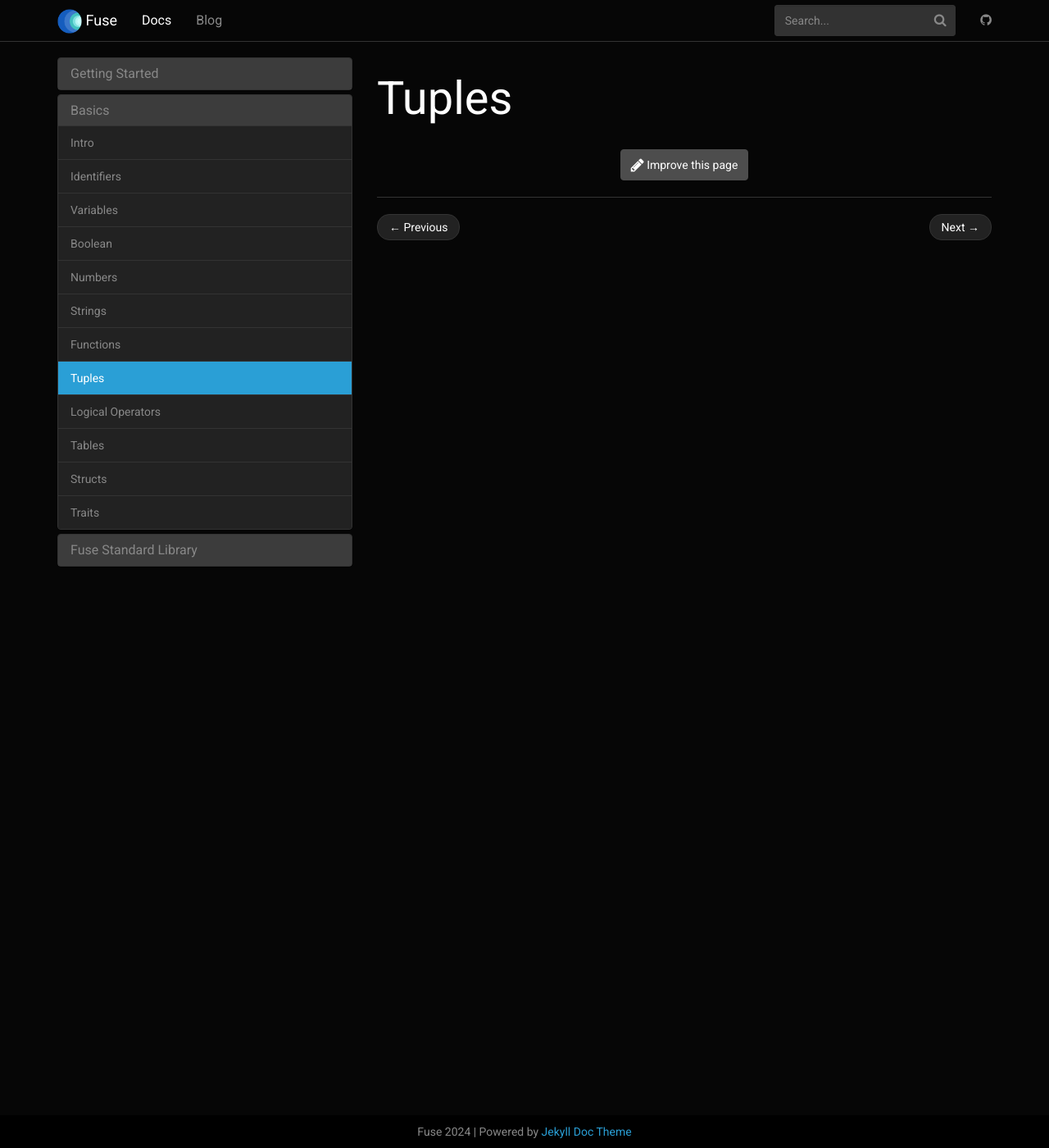
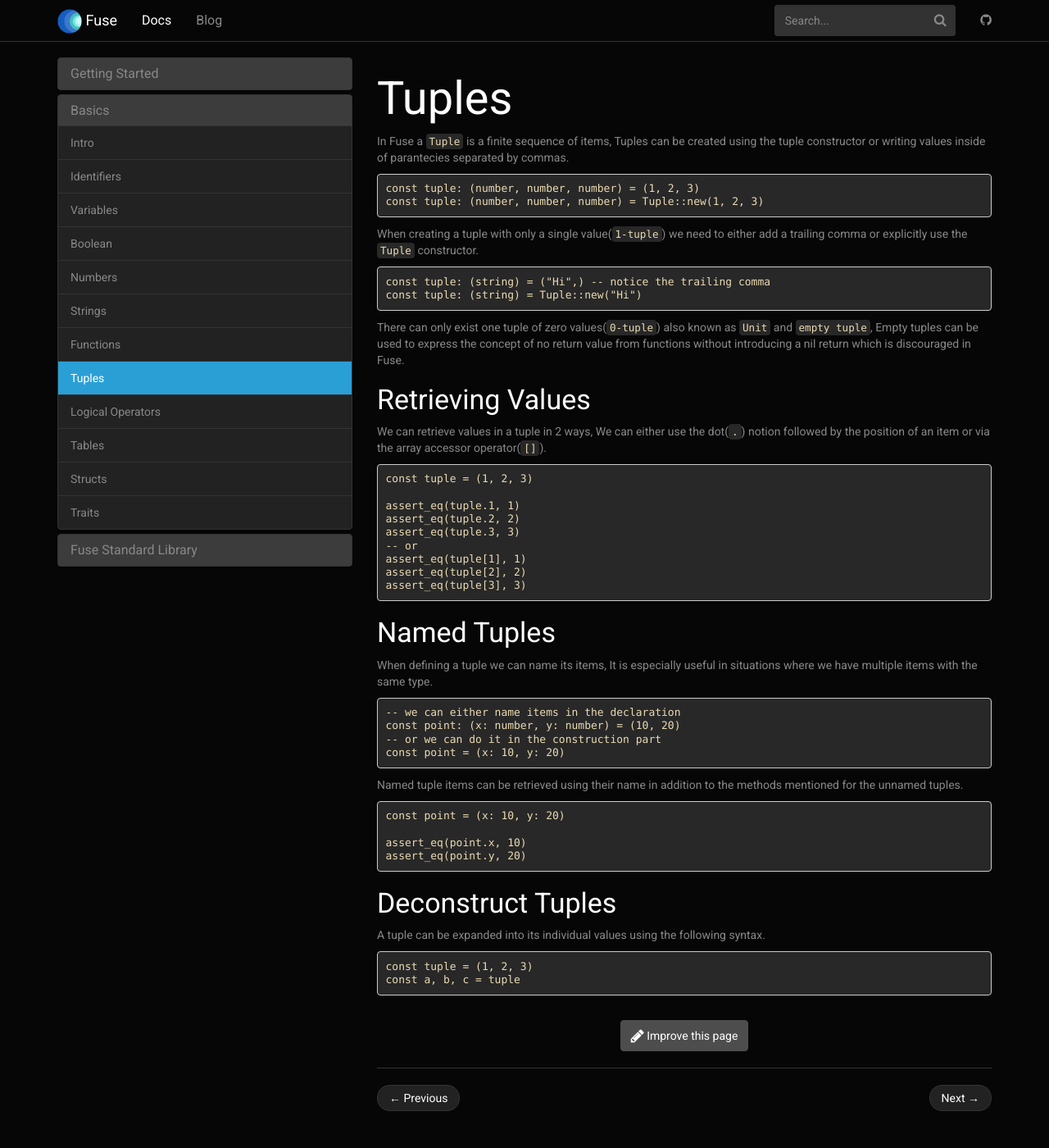
Before and after one commit to fuse-lang/fuse-lang.github.io, a Jekyll site: the page built from _docs/basics/07-tuples.md, in a window 1280 px wide and 1400 px high. Shown: the whole window at 82% size. Built offline with Jekyll 4.4.1, drawn with Linux system fonts in a browser that asks for light colours.

Commit message:
improve documentation for tuples.

````diff
--- a/_docs/basics/07-tuples.md
+++ b/_docs/basics/07-tuples.md
@@ -2,3 +2,64 @@
 title: Tuples
 permalink: /docs/tuples/
 ---
+
+In Fuse a `Tuple` is a finite sequence of items, Tuples can be created using the tuple constructor or writing values inside of parantecies separated by commas.
+
+```fuse
+const tuple: (number, number, number) = (1, 2, 3)
+const tuple: (number, number, number) = Tuple::new(1, 2, 3)
+```
+
+When creating a tuple with only a single value(`1-tuple`) we need to either add a trailing comma or explicitly use the `Tuple` constructor.
+
+```fuse
+const tuple: (string) = ("Hi",) -- notice the trailing comma
+const tuple: (string) = Tuple::new("Hi")
+```
+
+There can only exist one tuple of zero values(`0-tuple`) also known as `Unit` and `empty tuple`, Empty tuples can be used to express the concept of no return value from functions without introducing a nil return which is discouraged in Fuse.
+
+### Retrieving Values
+
+We can retrieve values in a tuple in 2 ways, We can either use the dot(`.`) notion followed by the position of an item or via the array accessor operator(`[]`).
+
+```fuse
+const tuple = (1, 2, 3)
+
+assert_eq(tuple.1, 1)
+assert_eq(tuple.2, 2)
+assert_eq(tuple.3, 3)
+-- or
+assert_eq(tuple[1], 1)
+assert_eq(tuple[2], 2)
+assert_eq(tuple[3], 3)
+```
+
+### Named Tuples
+
+When defining a tuple we can name its items, It is especially useful in situations where we have multiple items with the same type.
+
+```fuse
+-- we can either name items in the declaration
+const point: (x: number, y: number) = (10, 20)
+-- or we can do it in the construction part
+const point = (x: 10, y: 20)
+```
+
+Named tuple items can be retrieved using their name in addition to the methods mentioned for the unnamed tuples.
+
+```fuse
+const point = (x: 10, y: 20)
+
+assert_eq(point.x, 10)
+assert_eq(point.y, 20)
+```
+
+### Deconstruct Tuples
+
+A tuple can be expanded into its individual values using the following syntax.
+
+```fuse
+const tuple = (1, 2, 3)
+const a, b, c = tuple
+```
````
